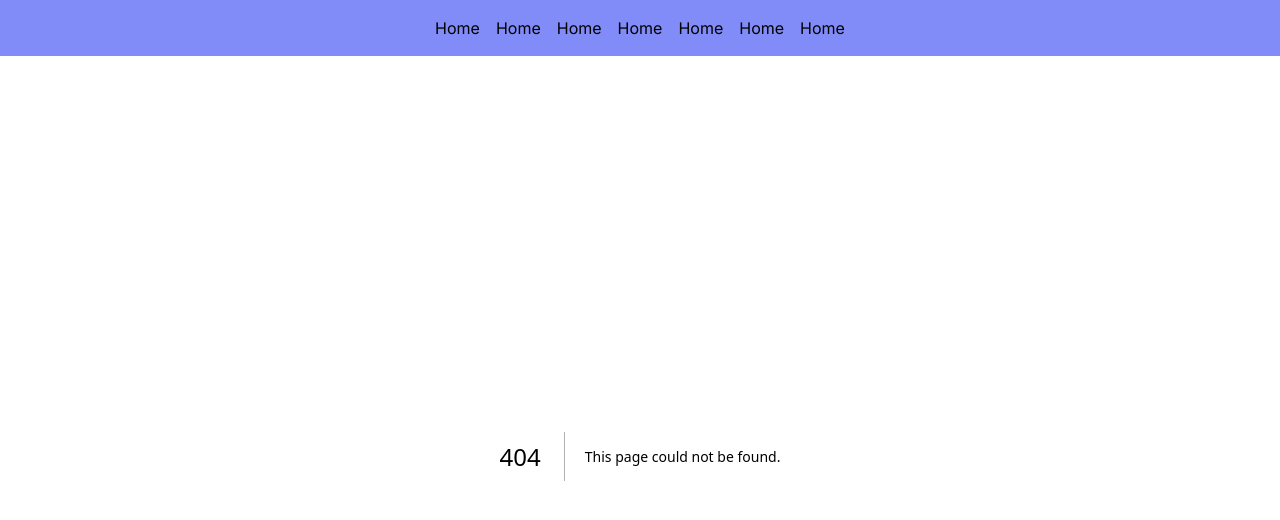
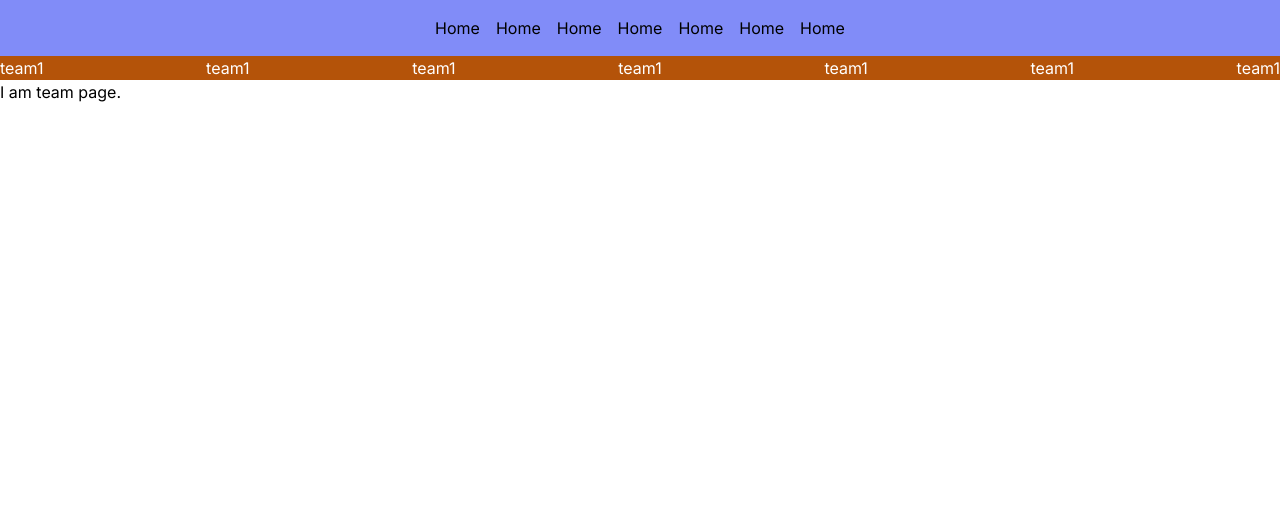
Before and after one commit to SheikhRakibhossain/Next-Me, a Next.js app: page /team in a window 1280 px wide. Before the commit this address had no page. Shown: the top 520 px of the page. Built offline with nearby package versions, Linux system fonts and the light colour scheme.

Commit message:
catch all routes and another layout page has added

```diff
--- /dev/null
+++ b/src/app/(without-layouts)/layout.js
@@ -0,0 +1,13 @@
+import Nav from '@/components/Header/Nav';
+import React from 'react';
+
+const layout = ({children}) => {
+    return (
+        <div>
+            <Nav/>
+            {children}
+        </div>
+    );
+};
+
+export default layout;
--- /dev/null
+++ b/src/app/(without-layouts)/team/page.js
@@ -0,0 +1,11 @@
+import React from 'react';
+
+const TeamPage = () => {
+    return (
+        <div>
+            I am team page.
+        </div>
+    );
+};
+
+export default TeamPage;
--- /dev/null
+++ b/src/components/Header/Nav.js
@@ -0,0 +1,17 @@
+import React from 'react';
+
+const Nav = () => {
+    return (
+        <div className='flex justify-between items-center gap-4 bg-amber-700 text-white'>
+            <a>team1</a>
+            <a>team1</a>
+            <a>team1</a>
+            <a>team1</a>
+            <a>team1</a>
+            <a>team1</a>
+            <a>team1</a>
+        </div>
+    );
+};
+
+export default Nav;
```
